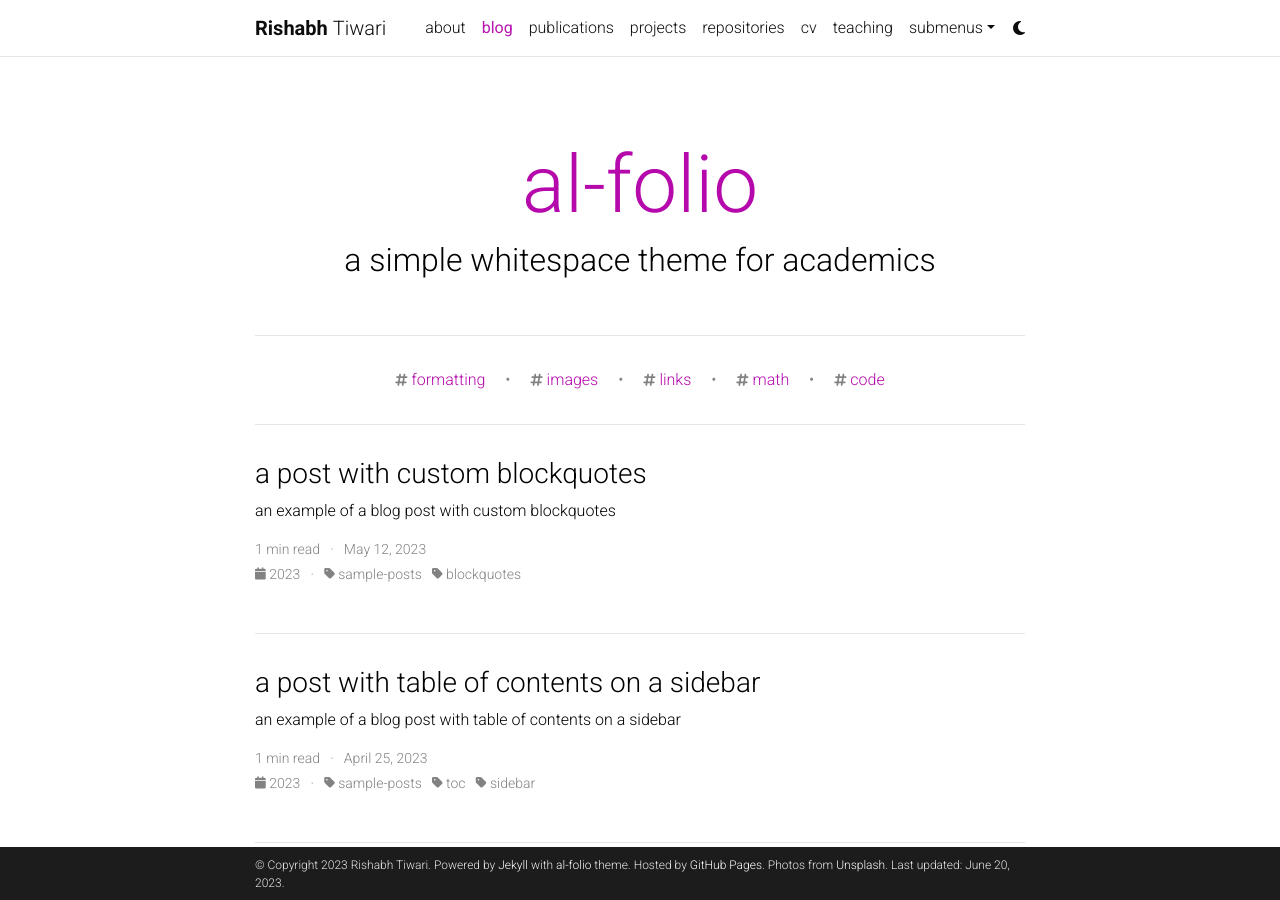
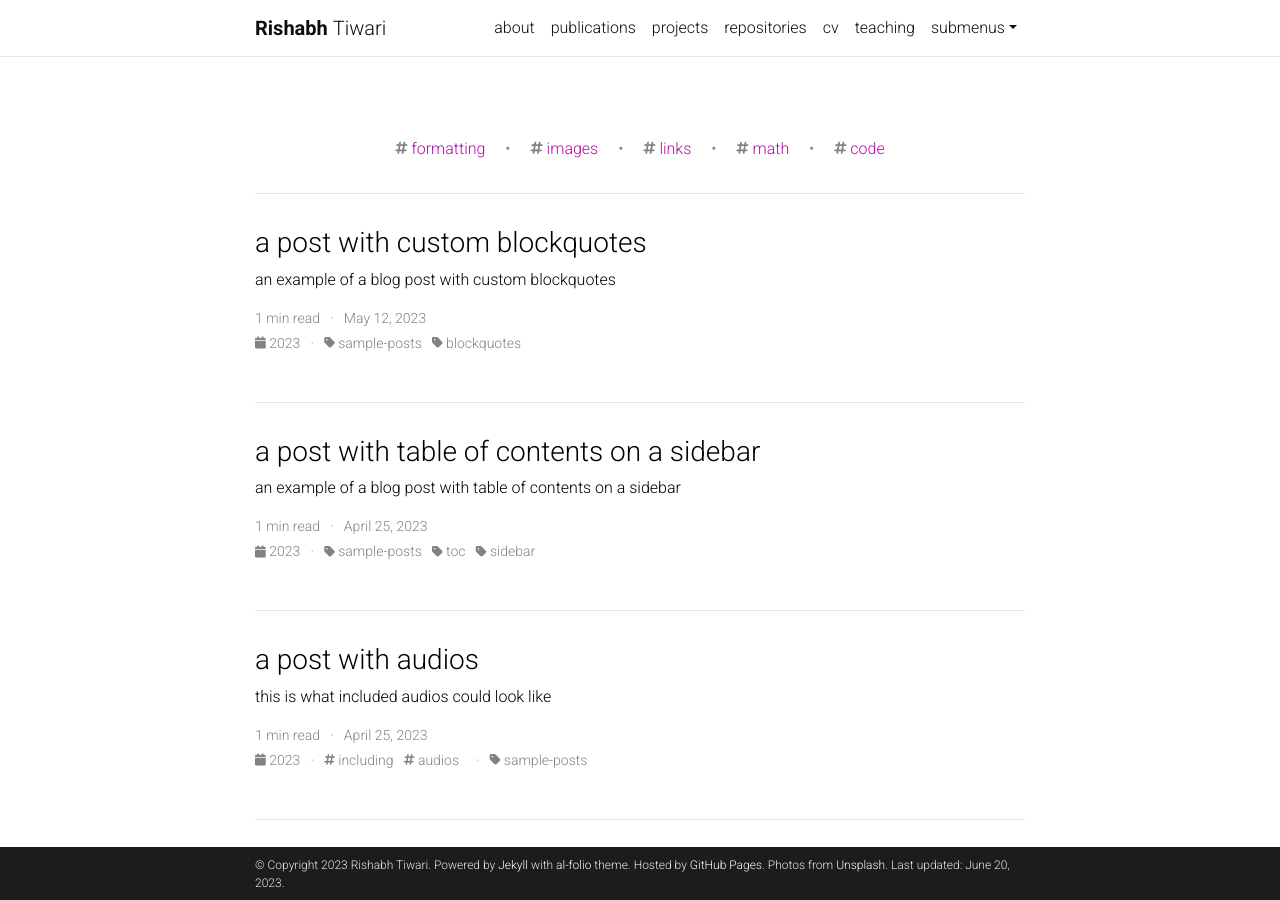
Before and after one commit to rishabh-16/rishabh-16.github.io, a Jekyll site: the page built from blog/index.html, in a window 1280 px wide and 900 px high. Built offline with Jekyll 4.4.1, drawn with Linux system fonts in a browser that asks for light colours; the list of posts is cut into pages by our own code; comment, search, counter and statistics services are not loaded; a style sheet for code colours, icons or effects is not loaded.

Commit message:
changed config

```diff
--- a/_config.yml
+++ b/_config.yml
@@ -112,7 +112,7 @@
 # Analytics and search engine verification
 # -----------------------------------------------------------------------------
 
-google_analytics:  # your Google Analytics measurement ID (format: G-XXXXXXXXXX)
+google_analytics: G-TF4MYEQNVZ # your Google Analytics measurement ID (format: G-XXXXXXXXXX)
 panelbear_analytics:  # panelbear analytics site ID (format: XXXXXXXXX)
 
 google_site_verification:  # your google-site-verification ID (Google Search Console)
@@ -122,10 +122,10 @@
 # Blog
 # -----------------------------------------------------------------------------
 
-blog_name: al-folio # blog_name will be displayed in your blog page
-blog_nav_title: blog # your blog must have a title for it to be displayed in the nav bar
-blog_description: a simple whitespace theme for academics
-permalink: /blog/:year/:title/
+blog_name: # blog_name will be displayed in your blog page
+blog_nav_title: # your blog must have a title for it to be displayed in the nav bar
+blog_description:
+permalink:
 
 # Pagination
 pagination:
@@ -350,7 +350,7 @@
 # Optional Features
 # -----------------------------------------------------------------------------
 
-enable_google_analytics:    false  # enables google analytics
+enable_google_analytics:    true  # enables google analytics
 enable_panelbear_analytics: false  # enables panelbear analytics
 enable_google_verification: false  # enables google site verification
 enable_bing_verification:   false  # enables bing site verification
@@ -358,7 +358,7 @@
 enable_math:                true   # enables math typesetting (uses MathJax)
 enable_tooltips:            false  # enables automatic tooltip links generated
                                    # for each section titles on pages and posts
-enable_darkmode:            true   # enables switching between light/dark modes
+enable_darkmode:            false   # enables switching between light/dark modes
 enable_navbar_social:       false  # enables displaying social links in the
                                    # navbar on the about page
 enable_project_categories:  true   # enables categorization of projects into
```
